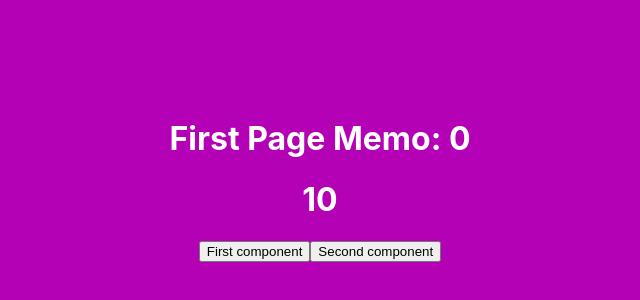
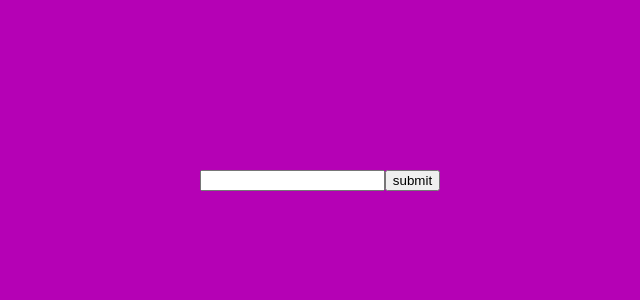
Before and after one commit to Muhammad-ameen356/React-Hooks, a React (Create React App) app: page / in a window 1280 px wide. Shown: the part 220-520 px from the top of the page, without its empty margins (320-960 px from the left). Built offline with nearby package versions, Linux system fonts and the light colour scheme.

Commit message:
React Hooks

```diff
--- a/src/App.js
+++ b/src/App.js
@@ -5,6 +5,7 @@ import Context from './Components/Contextapi+useContext/Context';
 import Usereducer from './Components/Usereducer/Usereducer';
 import Usemamo from './Components/Usememo/Usemamo';
 import ReactMemo from './Components/Reactmemo/ReactMemo';
+import Useref from './Components/Useref/Useref';
 
 const Fullname = createContext();
 
@@ -17,7 +18,8 @@ const App = () => {
         {/* <Context/> */}
         {/* <Usereducer/> */}
         {/* <Usemamo/> */}
-        <ReactMemo/>
+        {/* <ReactMemo/> */}
+        <Useref/>
       {/* </Fullname.Provider> */}
       </div>
 
--- a/src/Components/Reactmemo/ReactMemo.js
+++ b/src/Components/Reactmemo/ReactMemo.js
@@ -1,21 +1,24 @@
 import React, { useState } from 'react'
 import Secondpage from './Secondpage';
+import Thirdpage from './Thirdpage';
 
 const ReactMemo = () => {
     const [num, setNum] = useState(0)
     const [secnum, setSecnum] = useState(10)
-    console.log("this is react.memo page");
-    // setInterval(() => {
-    //     setNum(preVal => preVal + 1)
-    // }, 5000);
+    const [thirdnum, setThirdnum] = useState(20)
+    console.log("First Main page");
+
     return (
         <div>
             <h1>First Page Memo: {num}</h1>
             <Secondpage name={secnum}/>
-            <button onClick={()=> setNum((preVal)=> preVal + 1)}>First component</button>
-            <button onClick={()=> setSecnum(preVal => preVal + 10)}>Second component</button>
+            <Thirdpage name={thirdnum}/>
+            <button onClick={()=> setNum((preVal)=> preVal + 1)}>Add on First component</button>
+            <button onClick={()=> setSecnum(preVal => preVal + 10)}>Add on Second component</button>
+            <button onClick={()=> setThirdnum(preVal => preVal + 20)}>Add on Third component</button>
+
         </div>
     )
 }
 
-export default ReactMemo
+export default ReactMemo;
--- a/src/Components/Reactmemo/Secondpage.js
+++ b/src/Components/Reactmemo/Secondpage.js
@@ -1,10 +1,10 @@
 import React from 'react'
 
 const Secondpage = ({name}) => {
-    console.log("ameen");
+    console.log("Second Page");
     return (
         <div>
-            <h1> {name}</h1>
+            <h1>Second Page {name}</h1>
         </div>
     )
 }
--- /dev/null
+++ b/src/Components/Reactmemo/Thirdpage.js
@@ -0,0 +1,12 @@
+import React from 'react'
+
+const Thirdpage = ({name}) => {
+    console.log("Third Page");
+    return (
+        <div>
+            <h1>Third Page {name}</h1>
+        </div>
+    )
+}
+
+export default React.memo(Thirdpage)
--- /dev/null
+++ b/src/Components/Useref/Useref.js
@@ -0,0 +1,33 @@
+import React, { useRef, useState } from 'react'
+
+const Useref = () => {
+    const [name, setName] = useState([])
+
+    const myname = useRef('')
+    const handleSubmit = (e) => {
+        e.preventDefault();
+        let thisname = myname.current.value
+        let date = new Date()
+        let current = date.getTime();
+
+        thisname === '' ? alert("no") : setName([...name, {name: thisname, id: current}])
+        myname.current.value = '';
+    }
+
+
+    return (
+        <div>
+            <form action="" onSubmit={handleSubmit}>
+                <label htmlFor="value"></label>
+                <input type="text" id="value" ref={myname} />
+                <input type="submit" value='submit' />
+            </form>
+            {name.map((inname) => {
+                return <div key={inname.id}>{inname.name}</div>
+            })}
+            {/* {name !== '' ? `My name is ${name}` : ''} */}
+        </div>
+    )
+}
+
+export default Useref
```
Also changed, not shown: src/Notes/readme.txt.
